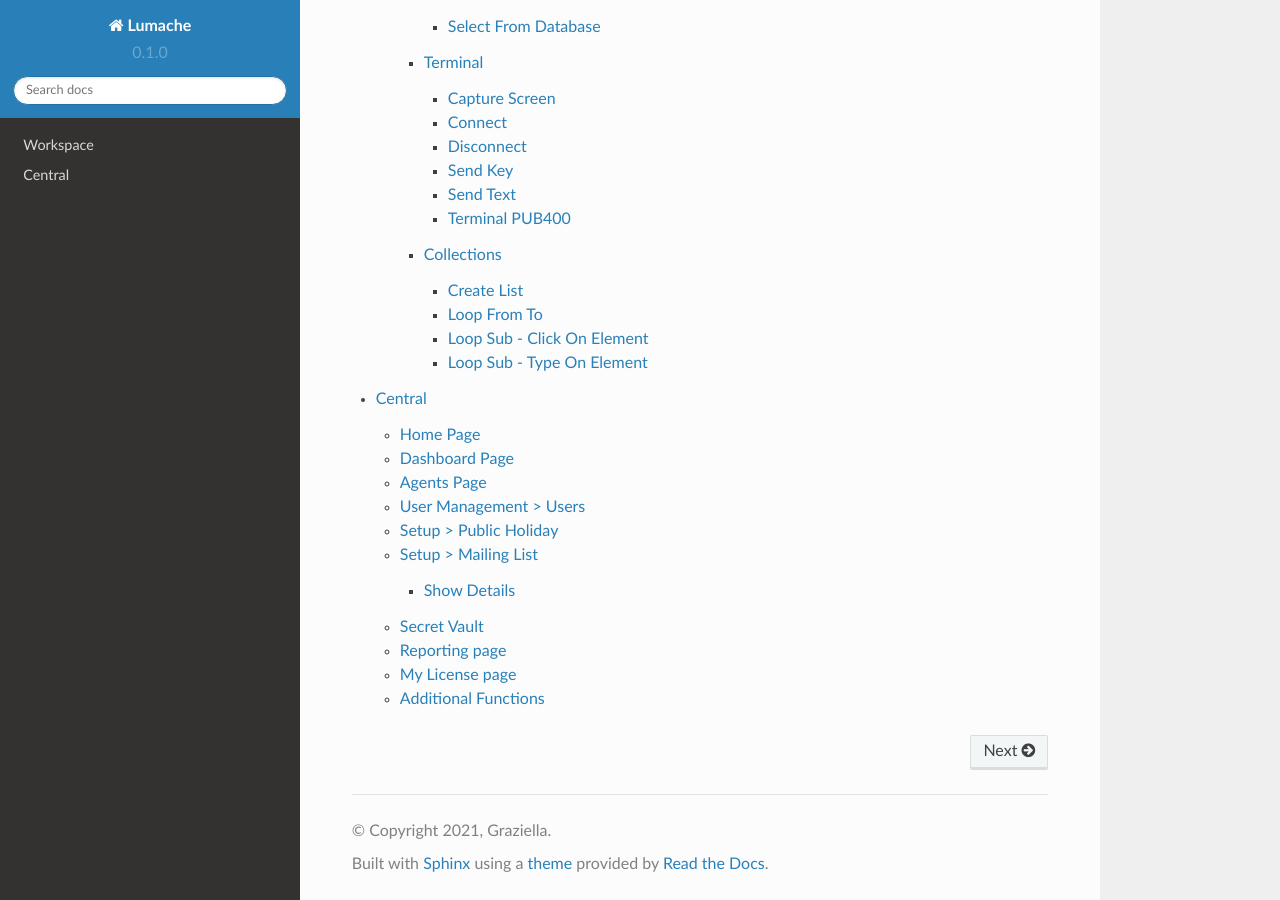
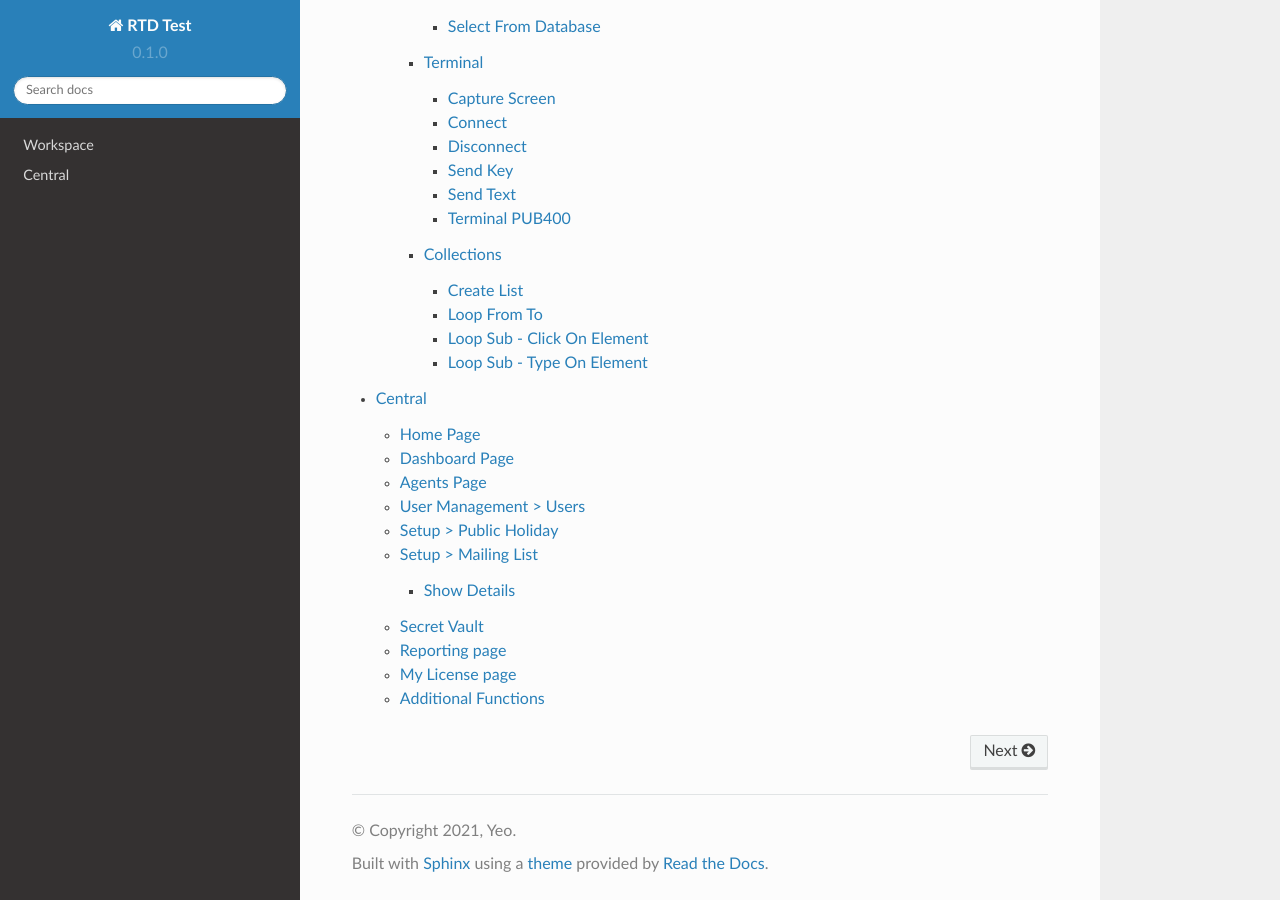
Before and after one commit to yeosf16/rtd-tutorial, a Sphinx documentation site: the page built from docs/source/index.rst, in a window 1280 px wide and 900 px high, scrolled down 3117 px. Built offline with Sphinx 7.4.7 and the Read the Docs theme 2.0.0, drawn with Linux system fonts in a browser that asks for light colours.

Commit message:
Update conf.py

```diff
--- a/docs/source/conf.py
+++ b/docs/source/conf.py
@@ -2,9 +2,9 @@
 
 # -- Project information
 
-project = 'Lumache'
-copyright = '2021, Graziella'
-author = 'Graziella'
+project = 'RTD Test'
+copyright = '2021, Yeo'
+author = 'Yeo'
 
 release = '0.1'
 version = '0.1.0'
```
